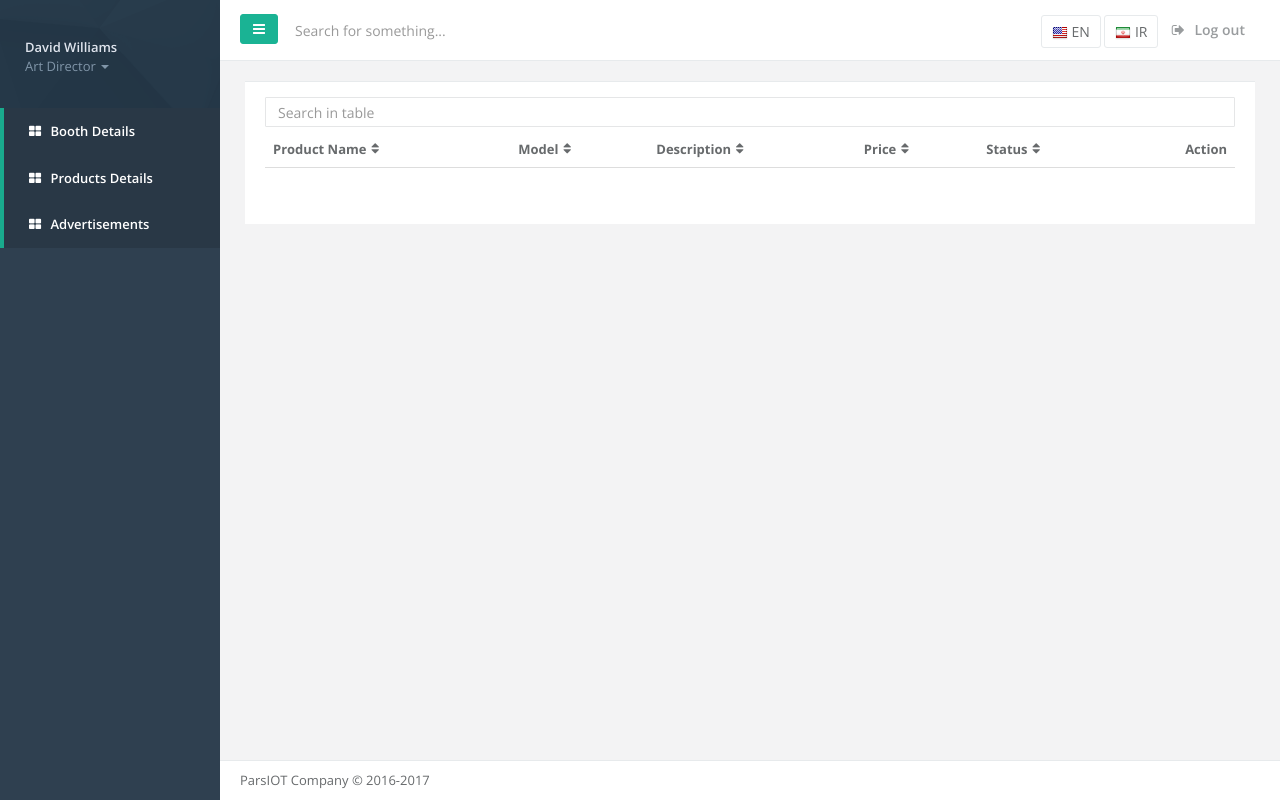
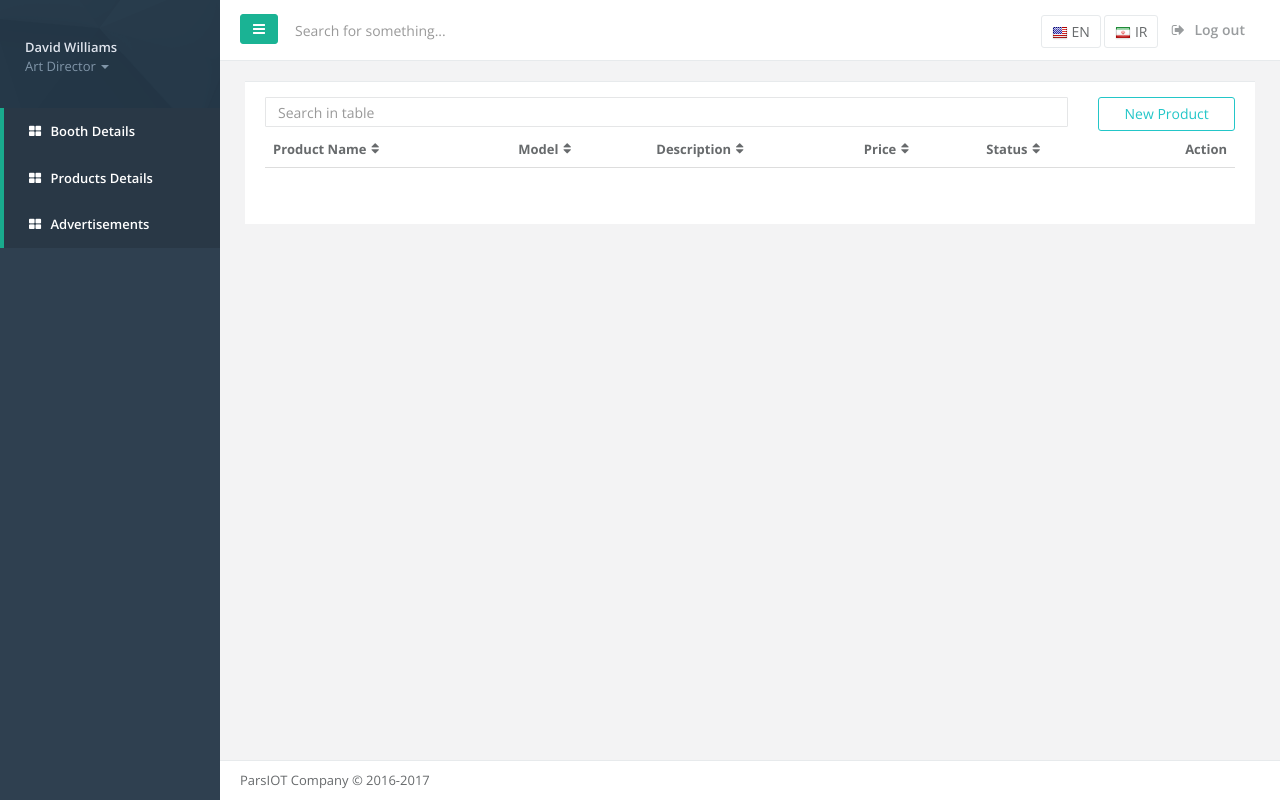
Before and after one commit to ParsIOT/rahjoo_server, a Django app: template templates/Products_Details.html in a window 1280 px wide. Run offline with Django 3.2, Linux system fonts and the light colour scheme; the template is opened without the code that fills it, so the values that code supplies are empty; some libraries are stand-ins or nearby versions.

Commit message:
Add new product button to products detail fix git ignore

```diff
--- a/ajax/urls.py
+++ b/ajax/urls.py
@@ -3,6 +3,7 @@ from . import views
 
 urlpatterns = [
 	url(r'^editProductDetails/$', views.editProductDetails, name='editProductDetails'),
+	url(r'^newProductDetails/$', views.newProductDetails, name='newProductDetails'),
 	url(r'^makeAdvertisementsOrder/$', views.makeAdvertisementsOrder, name='makeAdvertisementsOrder'),
     url(r'^getAdvertisementsAreas/$', views.getAdvertisementsAreas, name='getAdvertisementsAreas'),
 
--- a/rahjoo_server/settings.py
+++ b/rahjoo_server/settings.py
@@ -129,3 +129,6 @@ LANGUAGES = (
 	('en', ugettext('English')),
 	('fa', ugettext('Farsi')),
 )
+
+MEDIA_ROOT = (os.path.join(BASE_DIR, 'media/'),)
+MEDIA_URL = "/media/"
--- a/templates/Base.html
+++ b/templates/Base.html
@@ -6,18 +6,19 @@
 
 	<meta charset="utf-8">
 	<meta name="viewport" content="width=device-width, initial-scale=1.0">
+	<link rel="icon" type="image/png" href="{% static 'img/Logo2.png' %}"/>
 
 	<title>{% block title %}{% endblock title %}</title>
 	<link href="{% static "font-awesome/css/font-awesome.css" %}" rel="stylesheet">
 
 	<link href="{% static "css/bootstrap.min.css" %}" rel="stylesheet">
 	{#    <link href="{% static "css/bootstrap-rtl.min.css" %}" rel="stylesheet">#}
-	<link rel="icon" type="image/png" href="{% static 'img/Logo.png' %}"/>
+
+	{% block head %}
+	{% endblock head %}
 
 	<link href="{% static "css/animate.css" %}" rel="stylesheet">
 	<link href="{% static "css/style.css" %}" rel="stylesheet">
-	{% block head %}
-	{% endblock head %}
 	{% block style %}
 	{% endblock style %}
 </head>
--- a/templates/Products_Details.html
+++ b/templates/Products_Details.html
@@ -14,7 +14,14 @@
 		<div class="col-lg-12">
 			<div class="ibox">
 				<div class="ibox-content">
+					<div class="row">
+						<div class="col-md-10">
 							<input type="text" class="form-control input-sm m-b-xs" id="filter" placeholder="Search in table">
+						</div>
+						<div class="col-md-2">
+							<button type="button" id="new-product" class="btn btn-block btn-outline btn-info">New Product</button>
+						</div>
+					</div>
 					<table class="footable table table-stripped toggle-arrow-tiny" data-page-size="15" data-filter=#filter>
 						<thead>
 						<tr>
@@ -79,13 +86,13 @@
 					<button type="button" class="close" data-dismiss="modal"><span aria-hidden="true">&times;</span><span
 							class="sr-only">Close</span>
 					</button>
-                    <h4 class="modal-title" id="modal_title"></h4>
+					<h4 class="modal-title">Editing <i id="modal_title"></i></h4>
 				</div>
 				<div class="modal-body">
 					<form class="form-horizontal">
 						<div class="form-group"><label class="col-sm-2 control-label">Name:</label>
 							<div class="col-sm-10">
-                                <p id="modal_product_name" class="form-control-static"></p>
+								<input id="modal_product_name" type="text" class="form-control" placeholder="Product Model">
 							</div>
 						</div>
 						<div class="form-group"><label class="col-sm-2 control-label">Model:</label>
@@ -208,6 +215,60 @@
 			</div>
 		</div>
 	</div>
+
+
+	<div class="modal inmodal fade" id="newModel" tabindex="-1" role="dialog" aria-hidden="true">
+		<div class="modal-dialog modal-lg">
+			<div class="modal-content">
+				<div class="modal-header">
+					<button type="button" class="close" data-dismiss="modal"><span aria-hidden="true">&times;</span><span
+							class="sr-only">Close</span>
+					</button>
+					<h4 class="modal-title" id="modal_title">Add new Product</h4>
+				</div>
+				<div class="modal-body">
+					<form class="form-horizontal">
+						<div class="form-group"><label class="col-sm-2 control-label">Name:</label>
+							<div class="col-sm-10">
+								<input id="modal_product_name_new" type="text" class="form-control" placeholder="Product Model">
+							</div>
+						</div>
+						<div class="form-group"><label class="col-sm-2 control-label">Model:</label>
+							<div class="col-sm-10"><input id="modal_product_model_new" type="text" class="form-control" placeholder="Product Model"></div>
+						</div>
+						<div class="form-group">
+							<label class="col-sm-2 control-label">Price:</label>
+							<div class="col-sm-10"><input id="modal_product_price_new" type="text" class="form-control" placeholder="$160.00"></div>
+						</div>
+						<div class="form-group">
+							<label class="col-sm-2 control-label">Status:</label>
+							<div class="col-sm-10">
+								<div class="switch">
+									<div class="onoffswitch">
+										<input id="modal_product_status_new" type="checkbox" checked class="onoffswitch-checkbox">
+										<label class="onoffswitch-label" for="modal_product_status_new">
+											<span class="onoffswitch-inner"></span>
+											<span class="onoffswitch-switch"></span>
+										</label>
+									</div>
+								</div>
+							</div>
+						</div>
+						<div class="form-group">
+							<label class="col-sm-2 control-label">Description:</label>
+							<div class="col-sm-10">
+								<textarea id="product_description_new" class="form-control" cols="40" maxlength="300" name="description" rows="5" required=""></textarea>
+							</div>
+						</div>
+					</form>
+				</div>
+				<div class="modal-footer">
+					<button type="button" class="btn btn-white" data-dismiss="modal">Close</button>
+					<button type="submit" id="submitNewProductDetails" class="btn btn-primary" data-dismiss="modal">Save changes</button>
+				</div>
+			</div>
+		</div>
+	</div>
 {% endblock content %}
 {% block script %}
 	<script src="{% static "js/plugins/footable/footable.all.min.js" %}"></script>
@@ -215,7 +276,16 @@
 	<script>
         $(document).ready(function () {
 
-            $('.footable').footable();
+            $('.footable').footable({
+                'columns': [
+                    {'name': 'productName', "title": "Product Name"},
+                    {'name': 'productModel', "title": "Model"},
+                    {'name': 'productDescription', "title": "Description"},
+                    {'name': 'productPrice', "title": "Price"},
+                    {'name': 'productStatus', "title": "Status"},
+                    {'name': 'action', "title": "Action"}
+                ]
+            });
             $('.product-images').slick({
                 dots: true
             });
@@ -230,7 +300,7 @@
                 var $status = $row.find("td:nth-child(5)");
 
                 $('#modal_title').html(name);
-                $('#modal_product_name').html(name);
+                $('#modal_product_name').val(name);
                 $('#modal_product_model').val(model);
                 $('#modal_product_price').val(price);
                 $('#product_description').val(description);
@@ -245,14 +315,14 @@
             });
 
             $('#submitProductDetails').click(function () {
-                var productName = $('#modal_product_name').html();
+                var productName = $('#modal_product_name').val();
                 var productModel = $('#modal_product_model').val();
                 var productPrice = $('#modal_product_price').val();
                 var productStatus = $("#modal_product_status").is(":checked");
                 var productDescription = $('#product_description').val();
                 console.log('HERE!!!');
                 $.ajax({
-                    url: '../../../ajax/editProductDetails',
+                    url: "{% url 'ajax:editProductDetails' %}",
                     data: {
                         'productName': productName,
                         'productModel': productModel,
@@ -262,6 +332,7 @@
                     },
                     dataType: 'json',
                     success: function (data) {
+                        if (data['n_status']) {
                             console.log('SUCCESS!!!');
                             $row.find("td:nth-child(2)").text(data['n_model']);
                             $row.find("td:nth-child(4)").text(data['n_price']);
@@ -275,6 +346,45 @@
                             }
                             $row.find("td:nth-child(3)").text(data['n_description']);
                         }
+                    }
+                });
+            });
+
+
+            $('#submitNewProductDetails').click(function () {
+                var productName = $('#modal_product_name_new').val();
+                var productModel = $('#modal_product_model_new').val();
+                var productPrice = $('#modal_product_price_new').val();
+                var productStatus = $("#modal_product_status_new").is(":checked");
+                var productDescription = $('#product_description_new').val();
+                console.log('HERE!!!');
+                $.ajax({
+                    url: "{% url 'ajax:newProductDetails' %}",
+                    data: {
+                        'productName': productName,
+                        'productModel': productModel,
+                        'productPrice': productPrice,
+                        'productStatus': productStatus,
+                        'productDescription': productDescription
+                    },
+                    dataType: 'json',
+                    success: function (data) {
+                        if (data['n_status']) {
+                            console.log('reload!!!');
+					        /*
+					         row = [{
+					         "productName": data['n_name'],
+					         "productModel": data['n_model'],
+					         "productDescription": data['n_description'],
+					         "productPrice": data['n_price'],
+					         "productStatus": data['n_status'] ? '<span class="label label-primary">Enable</span>' : '<span class="label label-danger">Disable</span>',
+					         "action": '<div class="btn-group"> <button class="btn-white btn btn-xs product_view_button">View</button><button class="btn-primary btn btn-xs product_edit_btn product_edit_button">Edit</button></div>'
+					         }];
+					         $ft.loadRows(row, true);
+					         */
+                            //todo: reload table contents
+                        }
+                    }
                 });
             });
 
@@ -284,6 +394,10 @@
                 $('#myModal2').modal('show');
             });
 
+            $('#new-product').click(function () {
+                $('#newModel').modal('show');
+            });
+
         });
 
 	</script>
```
Also changed, not shown: ajax/views.py (+26 -0 lines), boothManagement/views.py (+18 -17 lines), rahjoo_server/urls.py (+8 -6 lines), db.sqlite3, static/img/Logo2.png (added), 1 other file. Lines whose indentation alone changed are shown as unchanged.
